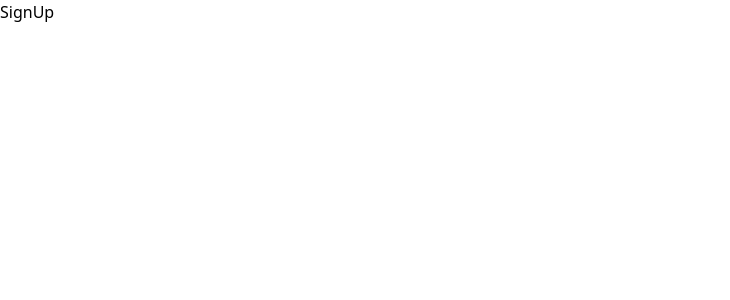
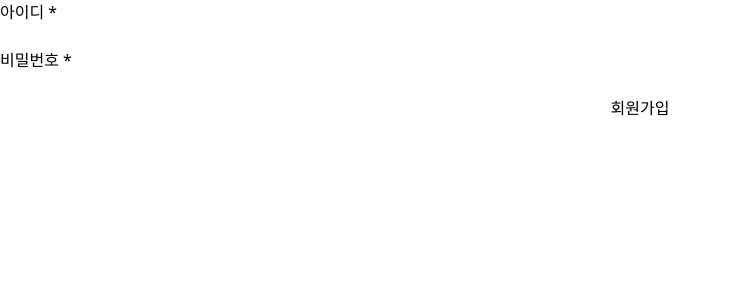
Before and after one commit to jeongye01/wanted-pre-onboarding-frontend, a React (Create React App) app: page /signup in a window 1280 px wide. Shown: the top 300 px of the page, without its empty margins (0-730 px from the left). Built offline with nearby package versions, Linux system fonts and the light colour scheme.

Commit message:
feat: #로그인 / 회원가입  회원가입 폼 마크업

```diff
--- a/package.json
+++ b/package.json
@@ -45,7 +45,10 @@
   "devDependencies": {
     "@typescript-eslint/eslint-plugin": "^5.57.1",
     "@typescript-eslint/parser": "^5.57.1",
+    "eslint-config-airbnb": "^19.0.4",
+    "eslint-config-airbnb-typescript": "^17.0.0",
     "eslint-config-prettier": "^8.8.0",
+    "eslint-plugin-prettier": "^4.2.1",
     "prettier": "^2.8.7",
     "tailwindcss": "^3.3.1"
   }
--- a/src/pages/SignUp.tsx
+++ b/src/pages/SignUp.tsx
@@ -1,7 +1,41 @@
-import React from 'react';
+import axios from 'axios';
+import React, { useState } from 'react';
 
 function SignUp() {
-	return <div>SignUp</div>;
+	const [email, setEmail] = useState<string>('');
+	const [password, setPassword] = useState<string>('');
+	const signUpHandler = async (e: React.FormEvent) => {
+		e.preventDefault();
+	};
+	return (
+		<div>
+			<form onSubmit={signUpHandler} className="flex flex-col">
+				<label htmlFor="id">아이디 *</label>
+				<input
+					id="id"
+					value={email}
+					onChange={(e) => setEmail(e.target.value)}
+					data-testid="email-input"
+					type="email"
+				/>
+				<label htmlFor="password">비밀번호 *</label>
+				<input
+					id="password"
+					value={password}
+					onChange={(e) => setPassword(e.target.value)}
+					data-testid="password-input"
+					minLength={8}
+				/>
+				<button
+					disabled={Boolean(!email.includes('@') || password.length < 8)}
+					type="submit"
+					data-testid="signup-button"
+				>
+					회원가입
+				</button>
+			</form>
+		</div>
+	);
 }
 
 export default SignUp;
```
Also changed, not shown: tsconfig.json (+13 -4 lines), src/reportWebVitals.ts (indentation only), 2 other files (tests, documents, lock files or other folders).
